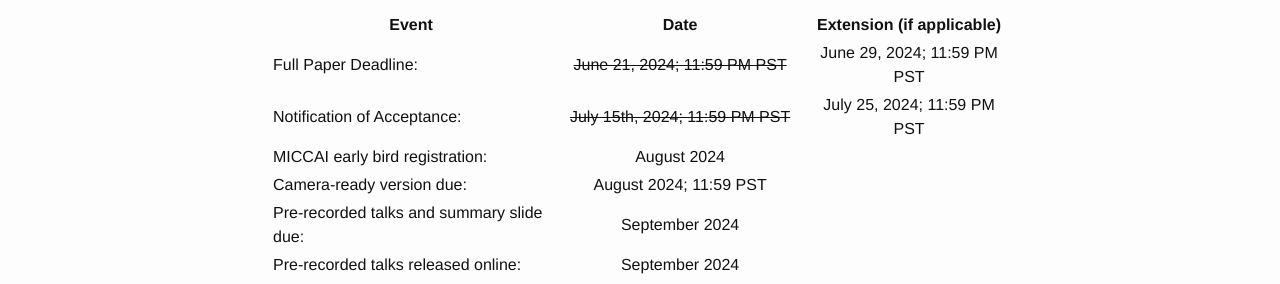
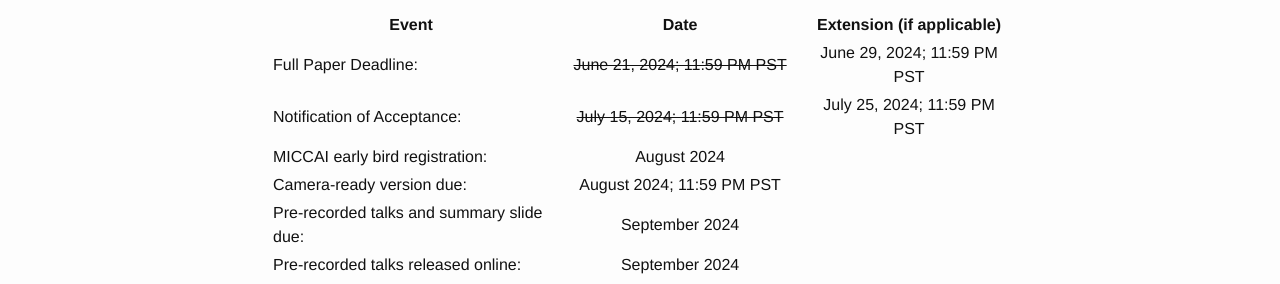
Before and after one commit to shapemi/shapemi.github.io, a Jekyll site: the page built from dates/index.md, in a window 1280 px wide. Shown: the part 185-469 px from the top of the page. Built offline with Jekyll 4.4.1, drawn with Linux system fonts in a browser that asks for light colours.

Commit message:
Update index.md
improved spelling and clarity in the table

```diff
--- a/dates/index.md
+++ b/dates/index.md
@@ -9,9 +9,9 @@ order: 5
 | Event | Date | Extension (if applicable) |
 |---|:---:|:---:|
 | Full Paper Deadline: | ~~June 21, 2024; 11:59 PM PST~~ | June 29, 2024; 11:59 PM PST |
-| Notification of Acceptance: | ~~July 15th, 2024; 11:59 PM PST~~ | July 25, 2024; 11:59 PM PST |
-| MICCAI early bird registration: | August 2024 |
-| Camera-ready version due: | August 2024; 11:59 PST |
-| Pre-recorded talks and summary slide due: | September 2024 |
-| Pre-recorded talks released online: | September 2024 |
-| ShapeMI workshop date: | October 6th 2024 (MICCAI 2024 Day 1)  |
+| Notification of Acceptance: | ~~July 15, 2024; 11:59 PM PST~~ | July 25, 2024; 11:59 PM PST |
+| MICCAI early bird registration: | August 2024 | |
+| Camera-ready version due: | August 2024; 11:59 PM PST | |
+| Pre-recorded talks and summary slide due: | September 2024 | |
+| Pre-recorded talks released online: | September 2024 | |
+| ShapeMI workshop date: | October 6th 2024 (MICCAI 2024 Day 1)  | |
```
